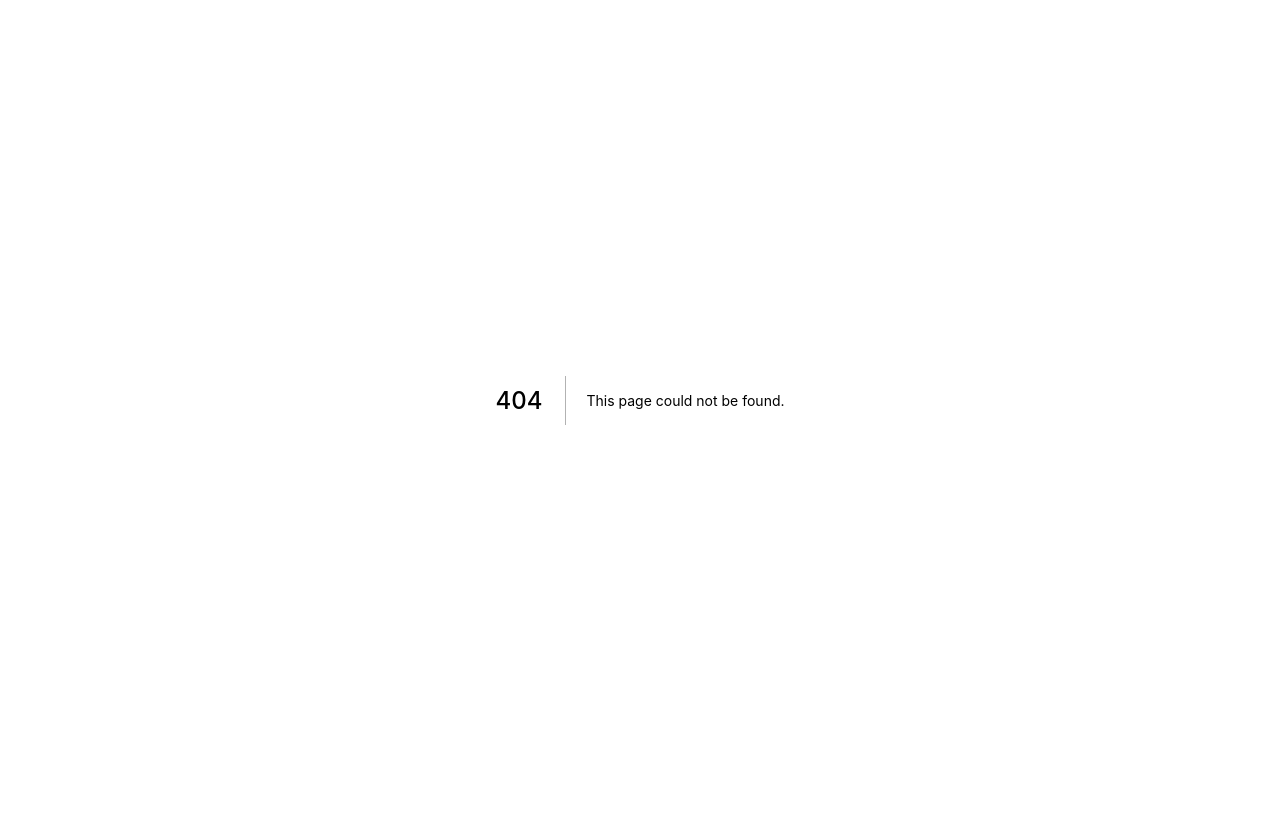
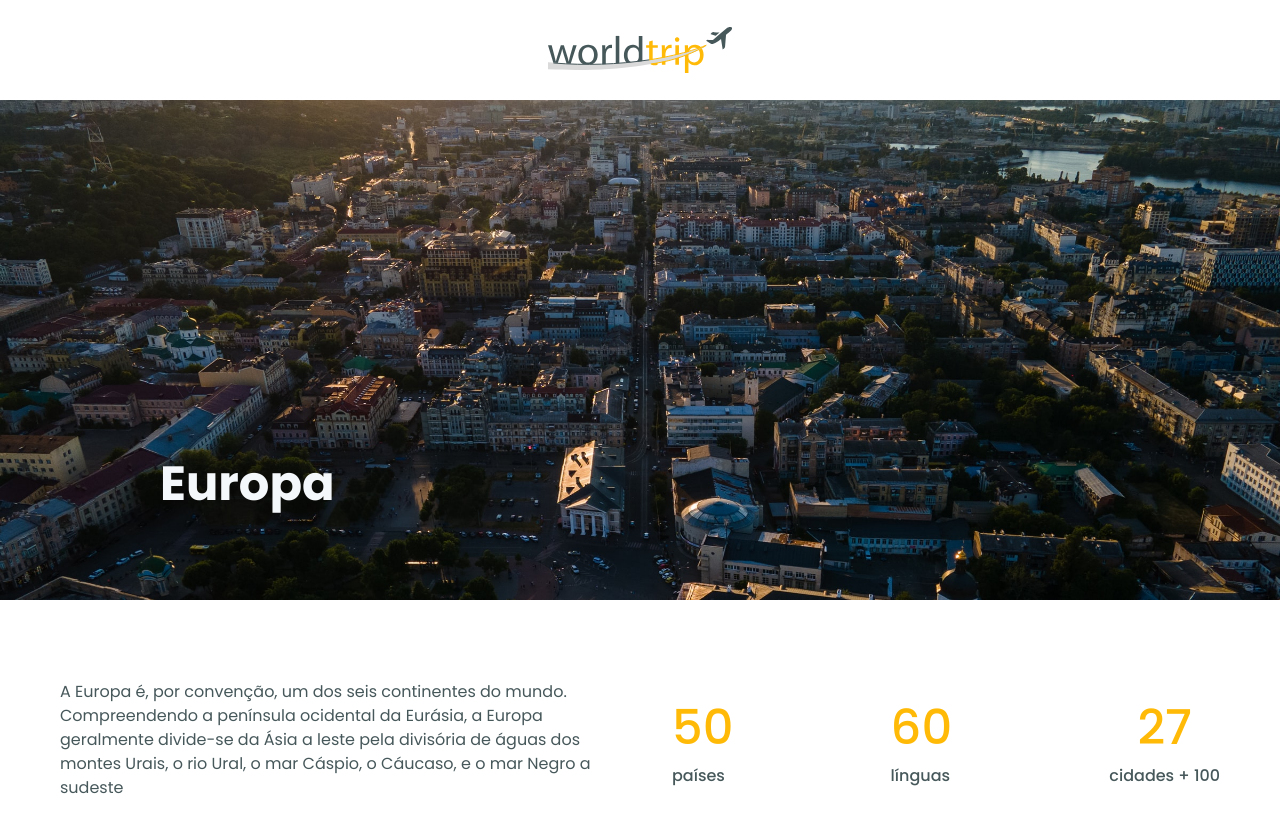
Before and after one commit to maiajrs/best-cities, a Next.js app: page /continent in a window 1280 px wide. Before the commit this address had no page. Shown: the top 832 px of the page. Before the commit the page ends 800 px from the top, so only its background shows below. Built offline with nearby package versions, Linux system fonts and the light colour scheme.

Commit message:
added header and banner of continent page

```diff
--- /dev/null
+++ b/src/pages/continent/index.tsx
@@ -0,0 +1,66 @@
+import { Flex, Image, Text, Box, HStack} from "@chakra-ui/react";
+import { Header } from "../../components/Header";
+
+export default function Continent() {
+  return (
+    <Flex
+      direction="column"
+      width="100%"
+      maxWidth="1440px"
+      mx="auto"
+      position="relative"
+    >
+      <Header />
+      <Flex
+        as="section"
+        width="100%"
+        position="relative"
+        mx="auto"
+        justify="center"
+        align="center"
+      >
+        <Image
+          src="images/europa/europa-capa.jpg"
+          alt="céu noturno estrelado background"
+          width="100%"
+          display="block"
+          height="500px"
+        />
+        <Flex position="absolute" bottom="20" left="40">
+          <Text fontSize="48" fontWeight="bold" color="gray.50" textAlign="end">
+            Europa
+          </Text>
+        </Flex>
+      </Flex>
+      <Flex as="main" maxWidth="1160px" mx="auto" py="20">
+        <HStack spacing="8" as="section" gridTemplateColumns="1fr 1fr" display="grid">
+          <Box>
+            <Text>
+              A Europa é, por convenção, um dos seis continentes do mundo.
+              Compreendendo a península ocidental da Eurásia, a Europa
+              geralmente divide-se da Ásia a leste pela divisória de águas dos
+              montes Urais, o rio Ural, o mar Cáspio, o Cáucaso, e o mar Negro a
+              sudeste
+            </Text>
+          </Box>
+          <Box>
+              <HStack spacing="auto">
+                <Flex direction="column">
+                    <Text color="yellow.400" textAlign="center" fontWeight="500" fontSize="48" lineHeight="72px">50</Text>
+                    <Text fontWeight="500">países</Text>
+                </Flex>
+                <Flex direction="column">
+                    <Text color="yellow.400" textAlign="center" fontWeight="500" fontSize="48" lineHeight="72px">60</Text>
+                    <Text fontWeight="500">línguas</Text>
+                </Flex>
+                <Flex direction="column">
+                    <Text color="yellow.400" textAlign="center" fontWeight="500" fontSize="48" lineHeight="72px">27</Text>
+                    <Text fontWeight="500">cidades + 100</Text>
+                </Flex>
+              </HStack>
+          </Box>
+        </HStack>
+      </Flex>
+    </Flex>
+  );
+}
--- a/styles/theme.ts
+++ b/styles/theme.ts
@@ -7,6 +7,9 @@ export const theme = extendTheme({
       "100": "#DADADA",
       "50": "#F5F8FA",
     },
+    yellow: {
+      "400": "#FFBA08"
+    }
   },
   fonts: {
     headings: "Poppins",
```
